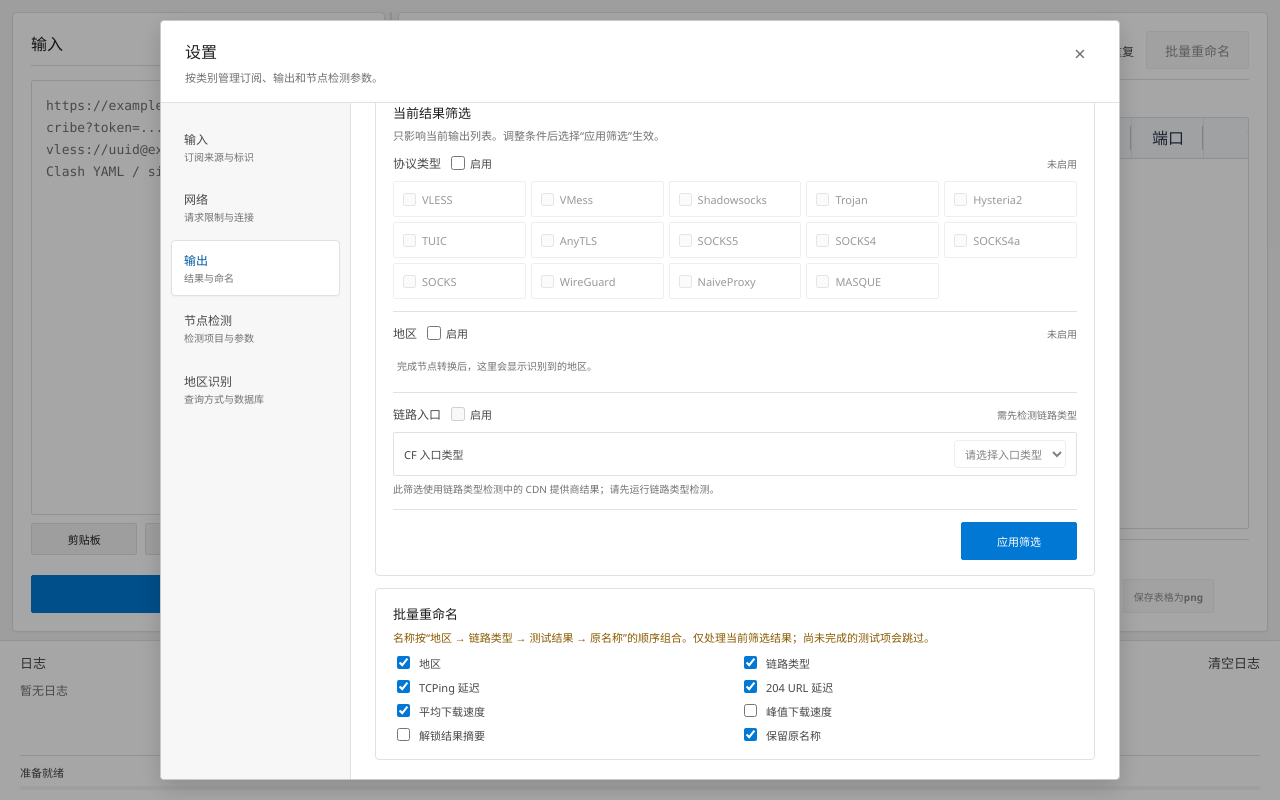
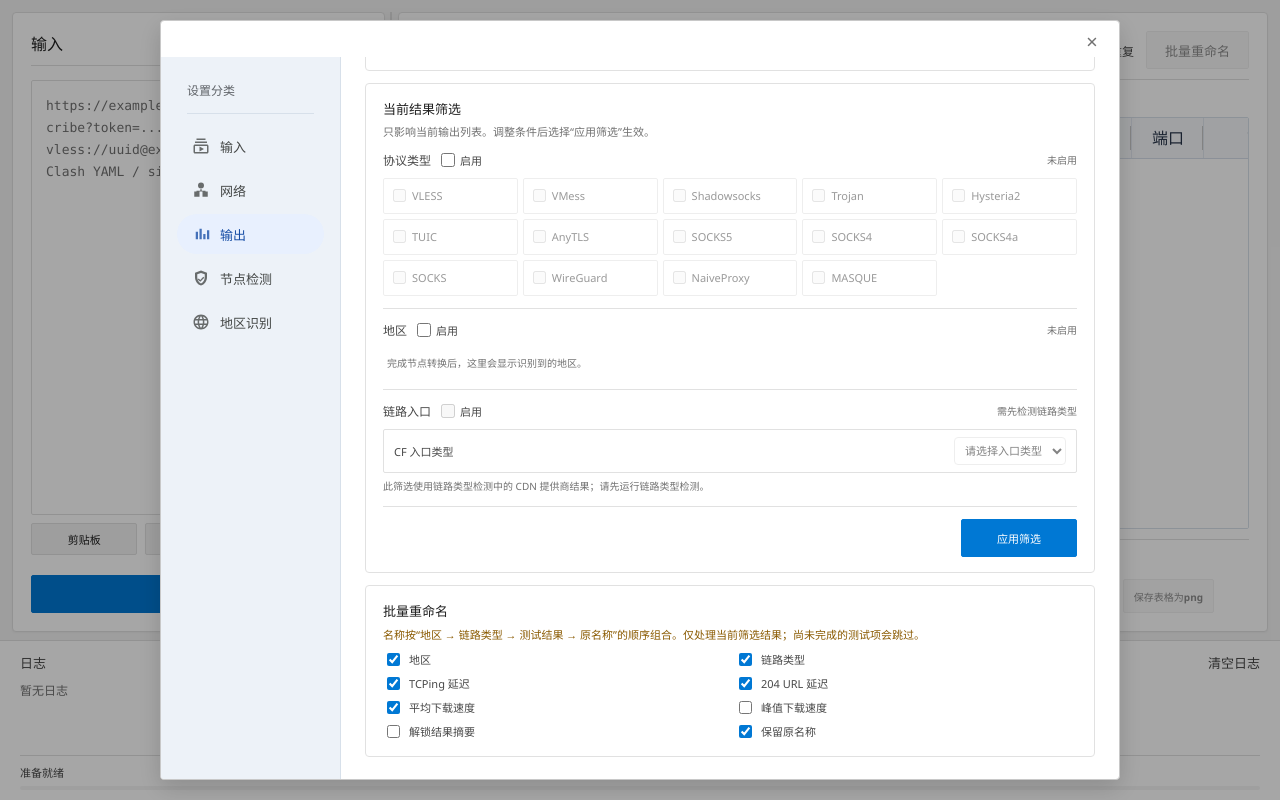
Before and after one commit to HanJason233/all2uri, a website built with Vite: page index.html in a window 1280 px wide. Both pictures are taken after a click on the button "筛选条件". Built offline with nearby package versions, Linux system fonts and the light colour scheme.

Commit message:
优化设置页侧栏与顶部空间

```diff
--- a/index.html
+++ b/index.html
@@ -133,31 +133,28 @@
       </section>
     </div>
 
-    <dialog class="output-rule-dialog settings-dialog" id="app-settings-dialog" aria-labelledby="app-settings-dialog-title">
+    <dialog class="output-rule-dialog settings-dialog" id="app-settings-dialog" aria-label="设置">
       <div class="output-rule-dialog-content settings-dialog-content">
-        <header class="output-rule-dialog-header">
-          <div>
-            <h2 id="app-settings-dialog-title">设置</h2>
-            <p>按类别管理订阅、输出和节点检测参数。</p>
-          </div>
+        <header class="output-rule-dialog-header settings-dialog-header">
           <button class="output-rule-dialog-close" id="settings-dialog-close" type="button" aria-label="关闭设置">×</button>
         </header>
         <div class="settings-workspace">
           <nav class="settings-nav" id="settings-nav" role="tablist" aria-label="设置分类" aria-orientation="vertical">
+            <div class="settings-nav-heading" role="presentation">设置分类</div>
             <button class="settings-nav-button" id="settings-tab-input" type="button" role="tab" aria-controls="settings-pane-input" aria-selected="true" data-settings-tab="input" tabindex="0">
-              <span>输入</span><small>订阅来源与标识</small>
+              <span class="settings-nav-label"><svg class="settings-nav-icon" viewBox="0 0 24 24" aria-hidden="true" focusable="false"><path d="M4 6h16v2L4 8V6zm2-4h12v2H6V2zm14 8H4c-1.1 0-2 .9-2 2v8c0 1.1.9 2 2 2h16c1.1 0 2-.9 2-2v-8c0-1.1-.9-2-2-2zm0 10H4v-8h16v8zm-10-7.27v6.53L16 16l-6-3.27z" /></svg>输入</span>
             </button>
             <button class="settings-nav-button" id="settings-tab-network" type="button" role="tab" aria-controls="settings-pane-network" aria-selected="false" data-settings-tab="network" tabindex="-1">
-              <span>网络</span><small>请求限制与连接</small>
+              <span class="settings-nav-label"><svg class="settings-nav-icon" viewBox="0 0 24 24" aria-hidden="true" focusable="false"><path d="M12 2a4 4 0 1 0 0 8 4 4 0 0 0 0-8zM3 14h7v7H3v-7zm11 0h7v7h-7v-7zm-3-3h2v2h5v2h-2v-1H8v1H6v-2h5v-2z" /></svg>网络</span>
             </button>
             <button class="settings-nav-button" id="settings-tab-output" type="button" role="tab" aria-controls="settings-pane-output" aria-selected="false" data-settings-tab="output" tabindex="-1">
-              <span>输出</span><small>结果与命名</small>
+              <span class="settings-nav-label"><svg class="settings-nav-icon" viewBox="0 0 24 24" aria-hidden="true" focusable="false"><path d="M5 9h3v10H5V9zm5-4h3v14h-3V5zm5 7h3v7h-3v-7zm5-5h3v12h-3V7z" /></svg>输出</span>
             </button>
             <button class="settings-nav-button" id="settings-tab-detection" type="button" role="tab" aria-controls="settings-pane-detection" aria-selected="false" data-settings-tab="detection" tabindex="-1">
-              <span>节点检测</span><small>检测项目与参数</small>
+              <span class="settings-nav-label"><svg class="settings-nav-icon" viewBox="0 0 24 24" aria-hidden="true" focusable="false"><path d="M12 2 4 5v6c0 5.2 3.4 9.8 8 11 4.6-1.2 8-5.8 8-11V5l-8-3zm0 3.2 5 1.9V11c0 3.7-2.1 7.1-5 8.3-2.9-1.2-5-4.6-5-8.3V7.1l5-1.9zm-1 9.4-2-2-1.4 1.4L11 17l5.4-5.4L15 10.2l-4 4.4z" /></svg>节点检测</span>
             </button>
             <button class="settings-nav-button" id="settings-tab-region" type="button" role="tab" aria-controls="settings-pane-region" aria-selected="false" data-settings-tab="region" tabindex="-1">
-              <span>地区识别</span><small>查询方式与数据库</small>
+              <span class="settings-nav-label"><svg class="settings-nav-icon" viewBox="0 0 24 24" aria-hidden="true" focusable="false"><path d="M12 2C6.48 2 2 6.48 2 12s4.48 10 10 10 10-4.48 10-10S17.52 2 12 2Zm6.92 6h-2.95a15.7 15.7 0 0 0-1.5-3.5A8.03 8.03 0 0 1 18.92 8ZM12 4c.83 1.2 1.48 2.53 1.87 4h-3.74C10.52 6.53 11.17 5.2 12 4ZM4.26 14A8.15 8.15 0 0 1 4 12c0-.69.1-1.36.26-2h3.38a16.78 16.78 0 0 0 0 4H4.26Zm.82 2h2.95c.32 1.25.82 2.45 1.5 3.5A8.03 8.03 0 0 1 5.08 16Zm2.95-8H5.08a8.03 8.03 0 0 1 4.45-3.5A15.7 15.7 0 0 0 8.03 8ZM12 20a13.7 13.7 0 0 1-1.87-4h3.74A13.7 13.7 0 0 1 12 20Zm2.34-6H9.66a14.46 14.46 0 0 1 0-4h4.68a14.46 14.46 0 0 1 0 4Zm.13 5.5c.68-1.05 1.18-2.25 1.5-3.5h2.95a8.03 8.03 0 0 1-4.45 3.5ZM16.36 14a16.78 16.78 0 0 0 0-4h3.38c.16.64.26 1.31.26 2s-.1 1.36-.26 2h-3.38Z" /></svg>地区识别</span>
             </button>
           </nav>
           <div class="settings-content" id="settings-content">
--- a/src/styles.css
+++ b/src/styles.css
@@ -367,14 +367,17 @@ body.resizing-panels {
   max-height: calc(100vh - 34px);
 }
 
-.settings-dialog-content .output-rule-dialog-header {
-  padding: 18px 24px 15px;
+.settings-dialog-content .settings-dialog-header {
+  min-height: 36px;
+  justify-content: flex-end;
+  padding: 6px 12px 0;
+  border-bottom: 0;
 }
 
 .settings-workspace {
   display: grid;
   flex: 1;
-  grid-template-columns: 190px minmax(0, 1fr);
+  grid-template-columns: 180px minmax(0, 1fr);
   min-height: 0;
 }
 
@@ -382,46 +385,72 @@ body.resizing-panels {
   display: flex;
   flex-direction: column;
   gap: 4px;
-  padding: 16px 10px;
-  background: var(--surface-raised);
-  border-right: 1px solid var(--border);
+  min-height: 0;
+  padding: 24px 16px 18px;
+  overflow-y: auto;
+  background: #edf2f8;
+  border-right: 1px solid #d7e0ea;
+}
+
+.settings-nav-heading {
+  flex: 0 0 auto;
+  margin: 0 10px 8px;
+  padding: 0 0 14px;
+  color: #5f6368;
+  font-size: 12px;
+  font-weight: 600;
+  border-bottom: 1px solid #d7e0ea;
 }
 
 .settings-nav-button {
   display: flex;
   flex: 0 0 auto;
-  flex-direction: column;
-  gap: 3px;
+  align-items: center;
+  justify-content: flex-start;
+  gap: 10px;
   width: 100%;
-  padding: 10px 12px;
-  color: var(--text-secondary);
+  min-height: 40px;
+  padding: 9px 14px;
+  color: #444746;
   text-align: left;
   background: transparent;
   border: 1px solid transparent;
-  border-radius: 4px;
+  border-radius: 999px;
   cursor: pointer;
+  font-size: 13px;
+  font-weight: 500;
+  transition: color 160ms ease, background-color 160ms ease;
 }
 
 .settings-nav-button:hover {
-  background: rgba(0, 0, 0, 0.035);
+  color: var(--text);
+  background: #e8eef6;
 }
 
 .settings-nav-button[aria-selected="true"] {
-  color: var(--accent-bright);
-  background: var(--surface-solid);
-  border-color: var(--border);
-  box-shadow: 0 1px 2px rgba(0, 0, 0, 0.04);
-}
-
-.settings-nav-button span {
-  font-size: 12px;
-  font-weight: 650;
-}
-
-.settings-nav-button small {
-  color: var(--text-muted);
-  font-size: 10px;
-  line-height: 1.35;
+  color: #174ea6;
+  background: #e8f0fe;
+  font-weight: 600;
+}
+
+.settings-nav-button[aria-selected="true"]:hover {
+  background: #d3e3fd;
+}
+
+.settings-nav-label {
+  display: inline-flex;
+  min-width: 0;
+  align-items: center;
+  gap: 10px;
+}
+
+.settings-nav-icon {
+  display: block;
+  flex: 0 0 18px;
+  width: 18px;
+  height: 18px;
+  fill: currentColor;
+  opacity: 0.78;
 }
 
 .settings-dialog-content .settings-content {
@@ -1760,8 +1789,8 @@ body.resizing-output-columns * {
     gap: 10px;
   }
 
-  .settings-dialog-content .output-rule-dialog-header {
-    padding: 15px 16px 12px;
+  .settings-dialog-content .settings-dialog-header {
+    padding: 6px 10px 0;
   }
 
   .settings-pane {
@@ -1847,8 +1876,13 @@ body.resizing-output-columns * {
     gap: 4px;
     padding: 8px 10px;
     overflow-x: auto;
+    overflow-y: hidden;
     border-right: 0;
     border-bottom: 1px solid var(--border);
+  }
+
+  .settings-nav-heading {
+    display: none;
   }
 
   .settings-nav-button {
@@ -1859,10 +1893,6 @@ body.resizing-output-columns * {
     padding: 8px 10px;
   }
 
-  .settings-nav-button small {
-    display: none;
-  }
-
   .settings-pane {
     padding: 18px;
   }
```
